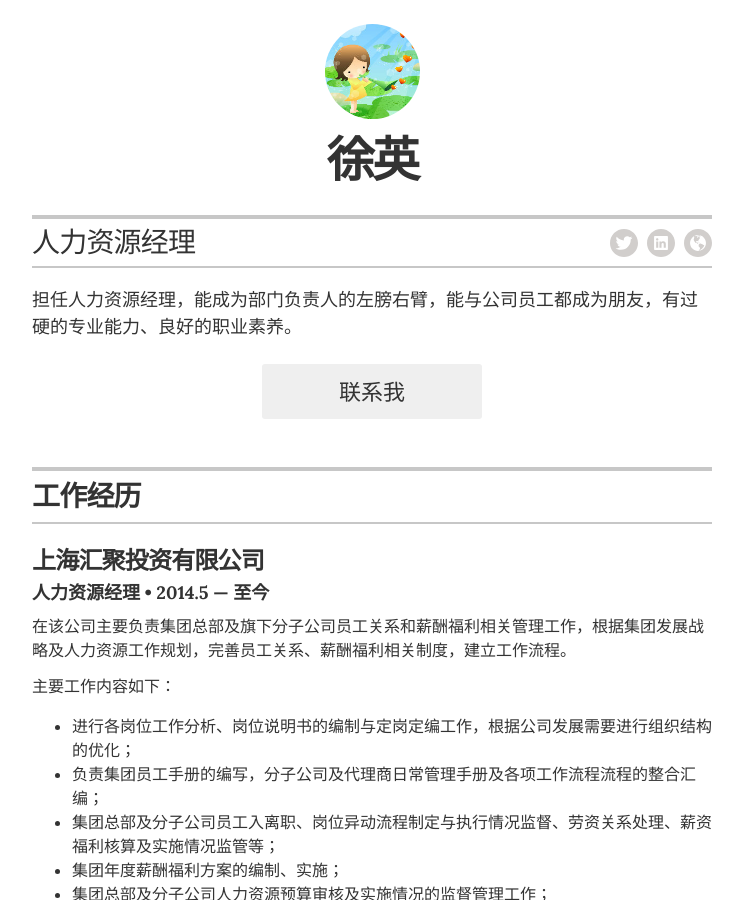
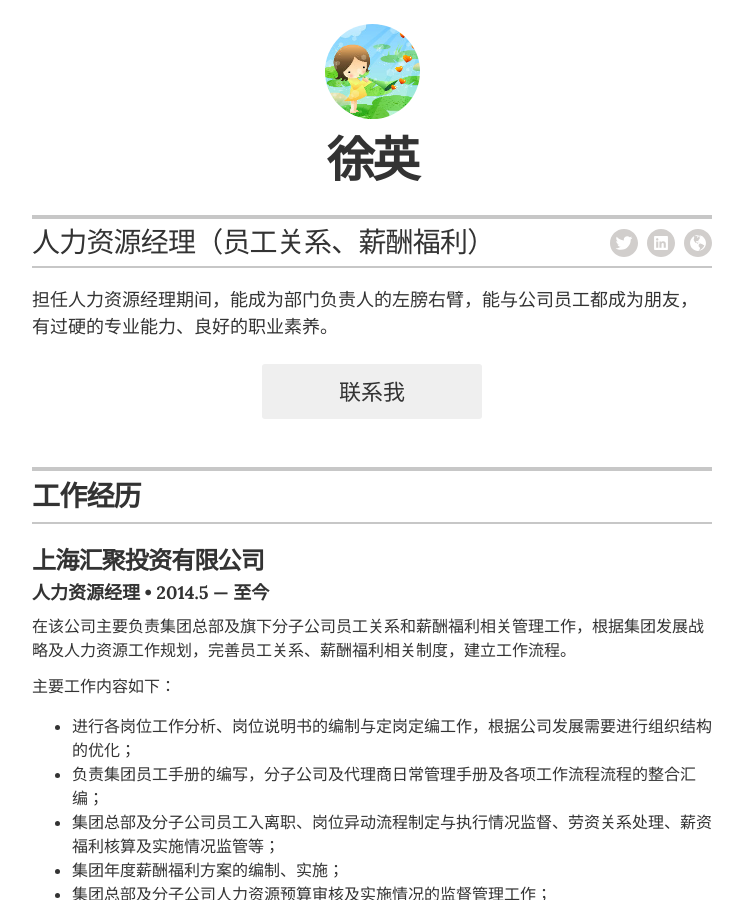
Before and after one commit to missdeer/xyyingresume, a Jekyll site: the page built from index.html, in a window 1280 px wide and 900 px high. Shown: the whole window, without its empty margins (268-1011 px from the left). Built offline with Jekyll 4.4.1, drawn with Linux system fonts in a browser that asks for light colours.

Commit message:
(*)modify title

```diff
--- a/_config.yml
+++ b/_config.yml
@@ -1,6 +1,6 @@
 # Site settings
-title: "徐英的简历——人力资源经理"
-description: "徐英的简历——人力资源经理"
+title: "徐英的简历——人力资源经理（员工关系、薪酬福利）"
+description: "徐英的简历——人力资源经理（员工关系、薪酬福利）"
 
 # Build settings
 markdown: kramdown
@@ -11,7 +11,7 @@ sass:
 # Resume settings
 resume_avatar:                  "true"
 resume_name:                    "徐英"
-resume_title:                   "人力资源经理"
+resume_title:                   "人力资源经理（员工关系、薪酬福利）"
 resume_contact_email:           "xu_ying0512@126.com"
 
 # use "yes" to display the email contact button,
--- a/_layouts/resume.html
+++ b/_layouts/resume.html
@@ -27,7 +27,7 @@
         </div>
 
         <div class="executive-summary" itemprop="description">
-          <p>担任人力资源经理，能成为部门负责人的左膀右臂，能与公司员工都成为朋友，有过硬的专业能力、良好的职业素养。</p>
+          <p>担任人力资源经理期间，能成为部门负责人的左膀右臂，能与公司员工都成为朋友，有过硬的专业能力、良好的职业素养。</p>
         </div>
 
         {% if site.resume_looking_for_work == 'yes' %}
```
